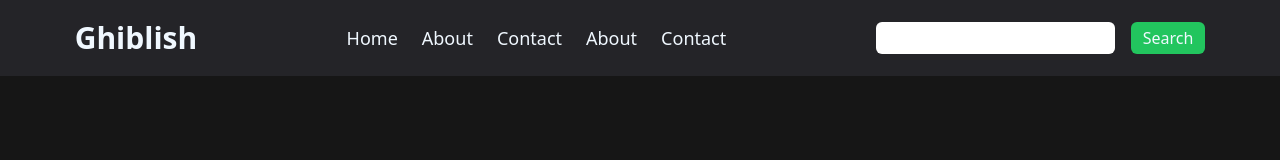
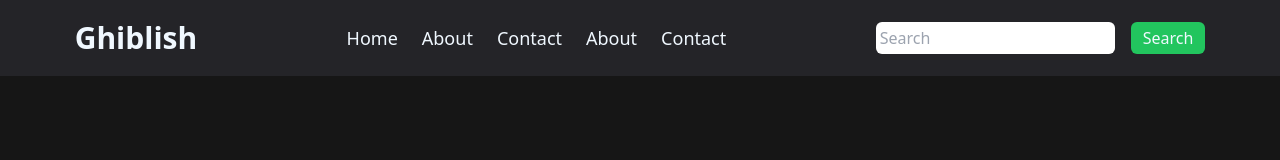
Before and after one commit to mvykool/Ghiblish, an Angular app in the folder app/: page / in a window 1280 px wide. Shown: the top 160 px of the page. Built offline with nearby package versions, Linux system fonts and the light colour scheme; no server answers.

Commit message:
hover effect

```diff
--- a/app/src/app/shared/components/navbar/navbar.component.html
+++ b/app/src/app/shared/components/navbar/navbar.component.html
@@ -8,7 +8,7 @@
     <a routerLink="/contact">Contact</a>
   </div>
   <div class="flex gap-4">
-    <input type="text" class="outline-none border-none rounded-md text-black p-1">
-    <button class="px-3 py-1 bg-green-500 rounded-md">Search</button>
+    <input type="text" placeholder="Search" class="outline-none border-none rounded-md text-black p-1">
+    <button class="px-3 py-1 bg-green-500 rounded-md hover:bg-green-700 transition hover:duration-150">Search</button>
   </div>
 </nav>
```
